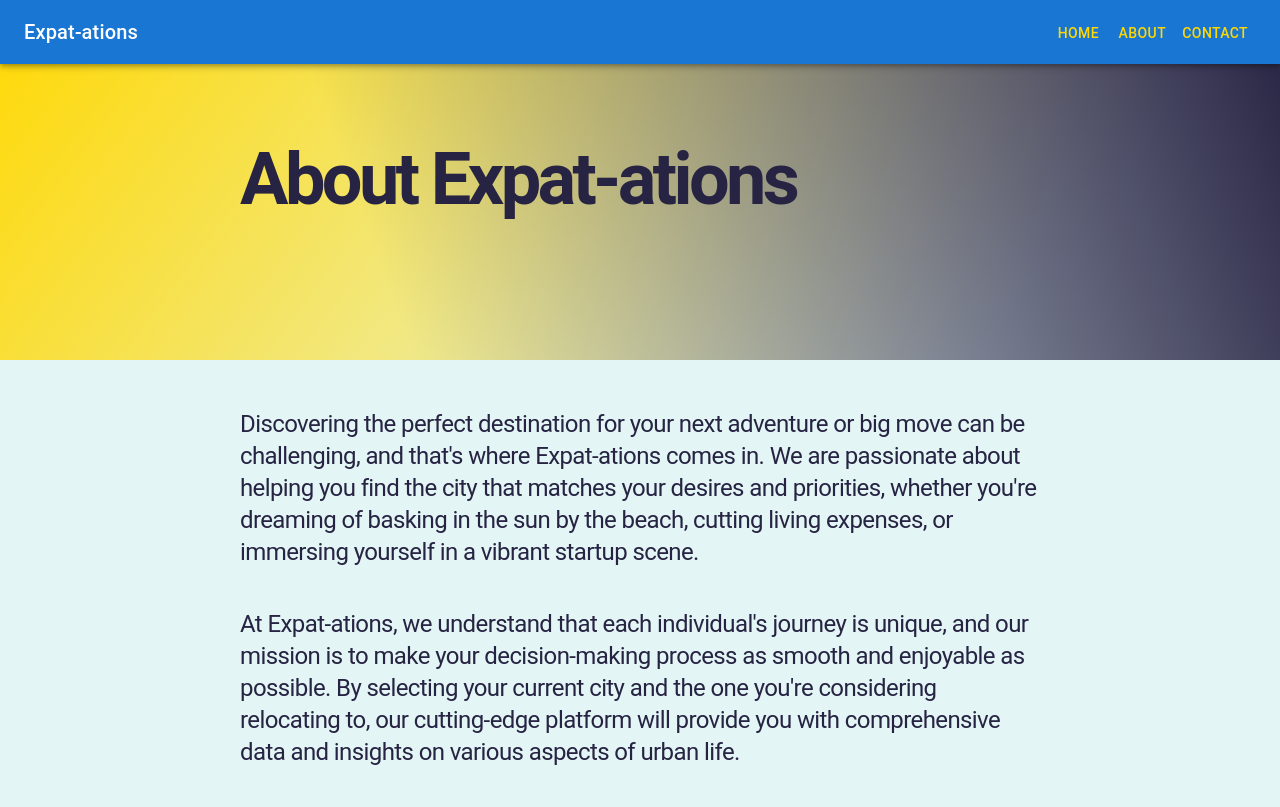
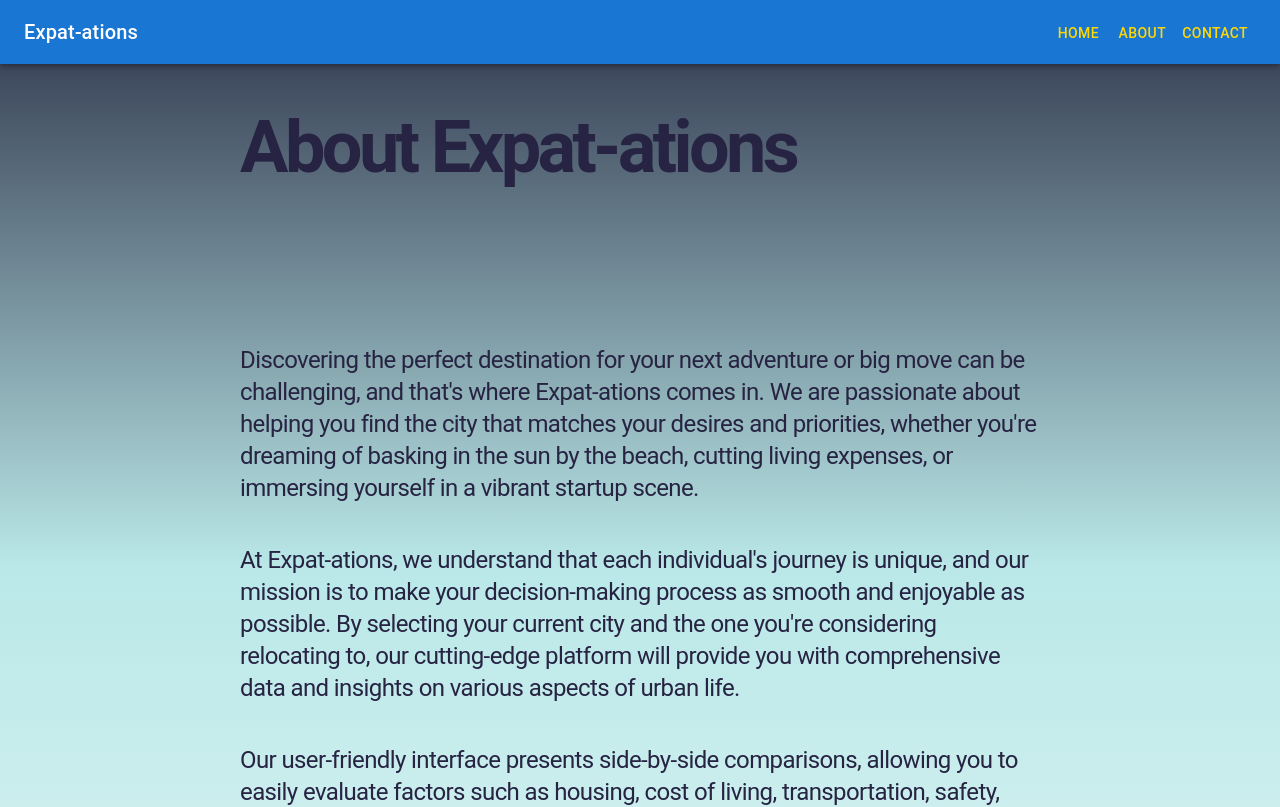
Before and after one commit to hillaryforget/Expat-ations, a Next.js app in the folder my-next-project/: page /about in a window 1280 px wide. Shown: the top 807 px of the page. Built offline with nearby package versions, Linux system fonts and the light colour scheme.

Commit message:
about page background

```diff
--- a/my-next-project/src/pages/about.js
+++ b/my-next-project/src/pages/about.js
@@ -15,25 +15,19 @@ const About = () => {
       <div
   className="min-h-screen bg-fixed bg-center bg-cover"
   style={{
-          backgroundColor: `#e3f6f5`,
+    background: `linear-gradient(to bottom, #2d334a, #bae8e8, #e3f6f5)`,
   }}
 >
+
        <Navbar className={'bg-transparent shadow-none text-3xl'}/> {/* Add the Navbar component */}
-        {/* Add the Navbar component */}
-        <div style={{
-          background: `linear-gradient(250deg, #272343, rgba(255,255,255,0) 70.71%),
-          linear-gradient(127deg, #ffd803, rgba(255,255,255,.05) 80.71%)
-          `
-        }}>
           <div className="mx-auto max-w-2xl lg:max-w-4xl lg:px-12">
             <div className="space-y-2 font-display text-2xl tracking-tight text-blue-900">
               <h1
-                class="py-28 lg:py-36 font-display text-5xl font-bold tracking-tighter sm:text-7xl"
+                class="py-28 lg:py-25 font-display text-5xl font-bold tracking-tighter sm:text-7xl"
                 style={{ color: "#272343" }}
               >
                 About Expat-ations
               </h1>
-            </div>
             </div>
           </div>
 
@@ -81,15 +75,8 @@ const About = () => {
     </div>
   </div>
 </div>
-        <br></br>
-        <div class="container mx-auto px-4"></div>
-        <div
-          style={{
-            marginTop: "32px",
-          }}
-        ></div>
+</div>
 <Footer />
-      </div>
 </>
 );
 };
```
Also changed, not shown: 1 other file (tests, documents, lock files or other folders). Lines whose indentation alone changed are shown as unchanged.
